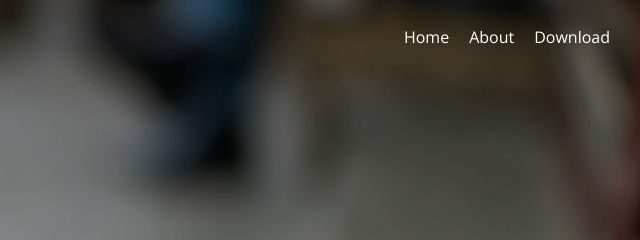
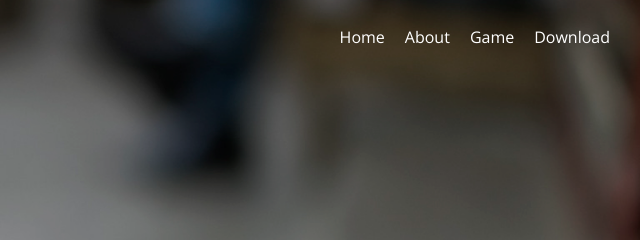
Before and after one commit to charitytap/charitytap, a plain HTML site: page index.html in a window 1280 px wide. Shown: the top 240 px of the page, 640-1280 px from the left. Drawn offline with nearby package versions, Linux system fonts and the light colour scheme.

Commit message:
New nav el.

```diff
--- a/index.html
+++ b/index.html
@@ -18,6 +18,7 @@
 <ul>
 <a href=#><li>Home</li></a>
 <a href=#main><li>About</li></a>
+<a href=#general><li>Game</li></a>
 <a href=#download><li>Download</li></a>
 </ul>
 </nav>
```
Also changed, not shown: default.js (line endings or trailing spaces).
